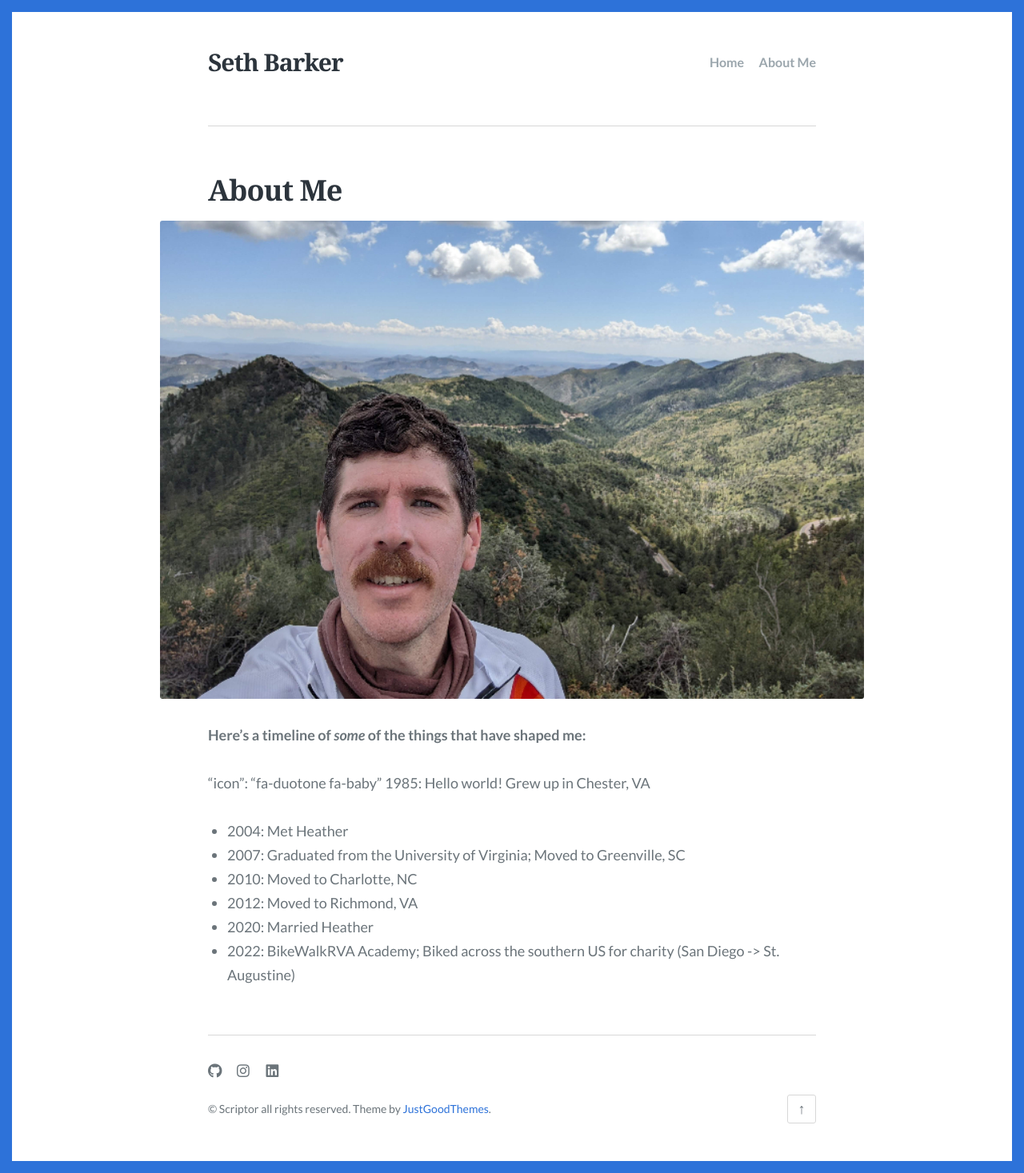
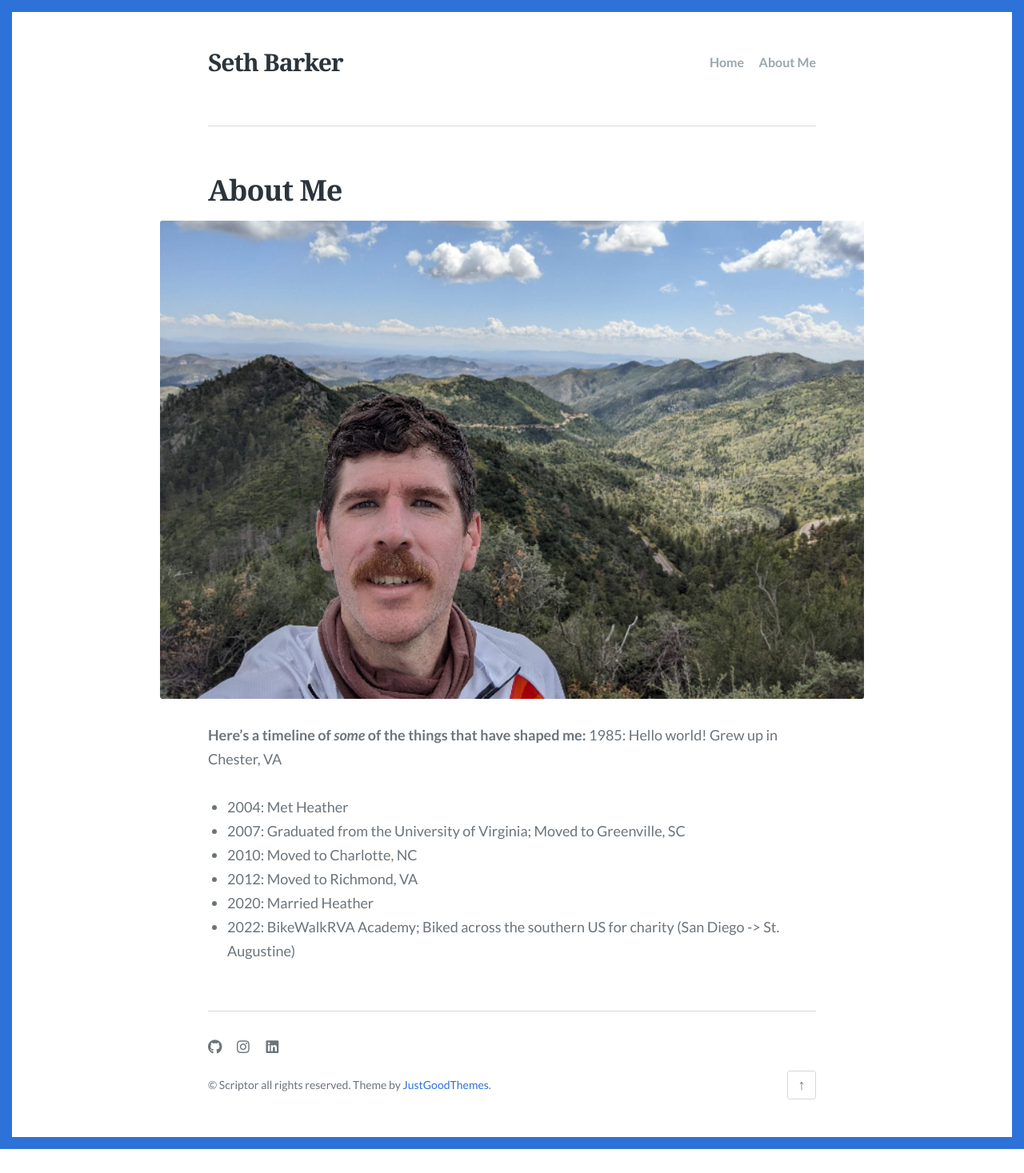
Before and after one commit to sethbarker/sethbarker.github.io, a Jekyll site: the page built from about.md, in a window 1280 px wide. Shown: the whole page at 80% size. Built offline with Jekyll 4.4.1, drawn with Linux system fonts in a browser that asks for light colours; some web fonts are replaced; after the commit the page ends 1437 px from its top, so only the background shows below that.

Commit message:
Update about.md

```diff
--- a/about.md
+++ b/about.md
@@ -6,8 +6,7 @@
 ---
 
 **Here's a timeline of _some_ of the things that have shaped me:**
-
-"icon": "fa-duotone fa-baby" 1985: Hello world! Grew up in Chester, VA
+<i class="fa fa-duotone fa-baby"></i> 1985: Hello world! Grew up in Chester, VA
 * 2004: Met Heather
 * 2007: Graduated from the University of Virginia; Moved to Greenville, SC
 * 2010: Moved to Charlotte, NC
```
